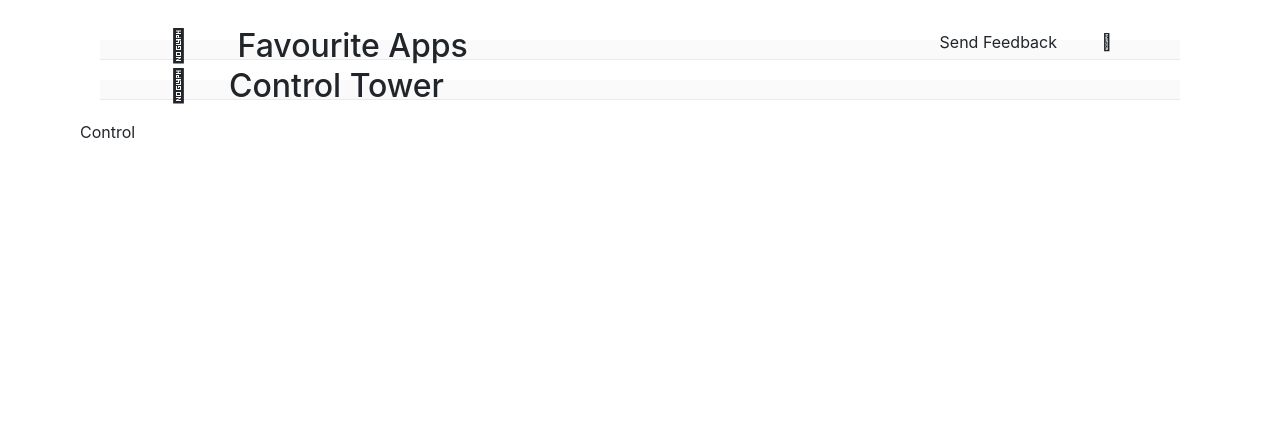
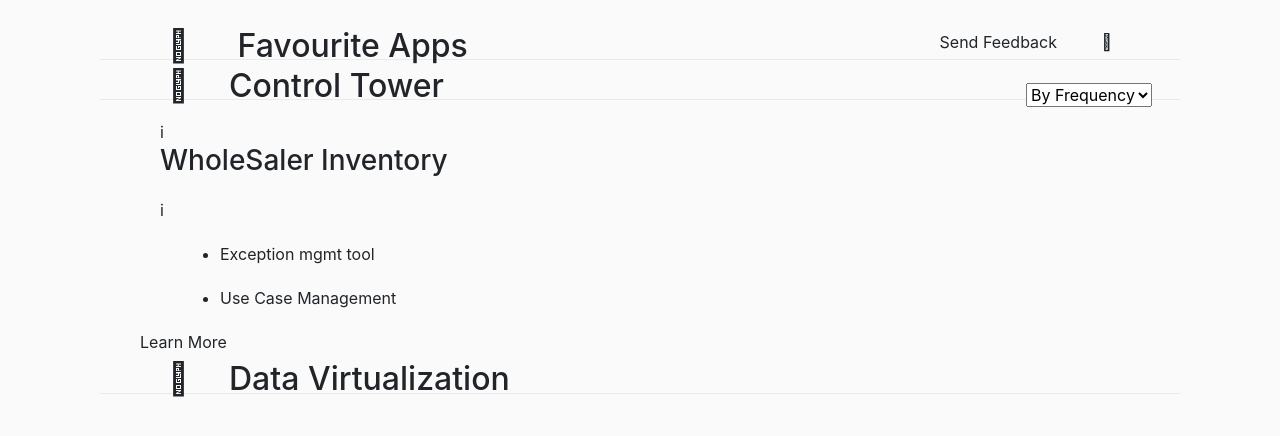
Before and after one commit to sanketbagad/SyrenProject1, a React (Create React App) app: page / in a window 1280 px wide. Shown: the top 436 px of the page. Built offline with nearby package versions, Linux system fonts and the light colour scheme.

Commit message:
Working on components

```diff
--- a/src/App.css
+++ b/src/App.css
@@ -2,3 +2,7 @@
   margin: 20px;
 
 }
+
+body{
+  background-color: #fafafa;
+}
--- a/src/App.js
+++ b/src/App.js
@@ -8,8 +8,8 @@
   return (
     <div className="App">
      <Favourites />
+    <Control />
      <Data />
-     <Control />
     </div>
   );
 }
--- a/src/Components/Ct/Ct.js
+++ b/src/Components/Ct/Ct.js
@@ -1,9 +1,25 @@
 import React from 'react'
+import "./ct.css"
 
 const Ct = () => {
     return (
         <div>
-            Ct
+           <div>
+               <span>i</span>
+               <h3>WholeSaler Inventory</h3>
+           </div>
+           <div>
+               <span>i</span>
+           </div>
+
+           <div>
+               <ul>
+                   <li>Exception mgmt tool</li>
+                   <li>Use Case Management</li>
+               </ul>
+           </div>
+
+           <a>Learn More</a>
         </div>
     )
 }
--- a/src/Sections/Control/Control.js
+++ b/src/Sections/Control/Control.js
@@ -1,10 +1,29 @@
 import React from 'react'
+import "./control.css"
+import { DropdownButton, Dropdown, InputGroup, FormControl } from 'react-bootstrap';
+import Ct from '../../Components/Ct/Ct';
 
 const Control = () => {
     return (
-        <div>
-            Control
+        <div className='c'>
+        <div className='c-nav'>
+        <h2 className='c-title'><span><i class="fal fa-star"></i></span>Control Tower</h2>
+        <form action="/action_page.php">
+  <label for="cars"></label>
+  <select id="cars" name="cars">
+    <option value="volvo">By Frequency</option>
+    <option value="saab">Saab</option>
+    <option value="fiat">Fiat</option>
+    <option value="audi">Audi</option>
+  </select>
+</form>
+        {/* <p className='d-feed'>Send Feedback <span><i class="fal fa-comments"></i></span></p> */}
         </div>
+        <div className='c-body'>
+            <Ct />
+        </div>
+
+    </div>
     )
 }
 
--- a/src/Sections/Control/control.css
+++ b/src/Sections/Control/control.css
@@ -0,0 +1,18 @@
+.c{
+
+}
+
+.c-nav {
+    display: flex;
+    flex-direction: row;
+    justify-content: space-between;
+    align-items: center;
+    padding: 0.5rem;
+    background-color: #fafafa;
+    border-bottom: 1px solid #eaeaea;
+    height: 20px;
+}
+
+.c-d {
+    align-self: flex-end;
+}
--- a/src/Sections/Data/Data.js
+++ b/src/Sections/Data/Data.js
@@ -5,7 +5,7 @@
     return (
         <div className='d'>
             <div className='d-nav'>
-            <h2 className='d-title'><span><i class="fal fa-star"></i></span>Control Tower</h2>
+            <h2 className='d-title'><span><i class="fal fa-star"></i></span>Data Virtualization</h2>
             {/* <p className='d-feed'>Send Feedback <span><i class="fal fa-comments"></i></span></p> */}
             </div>
 
```
